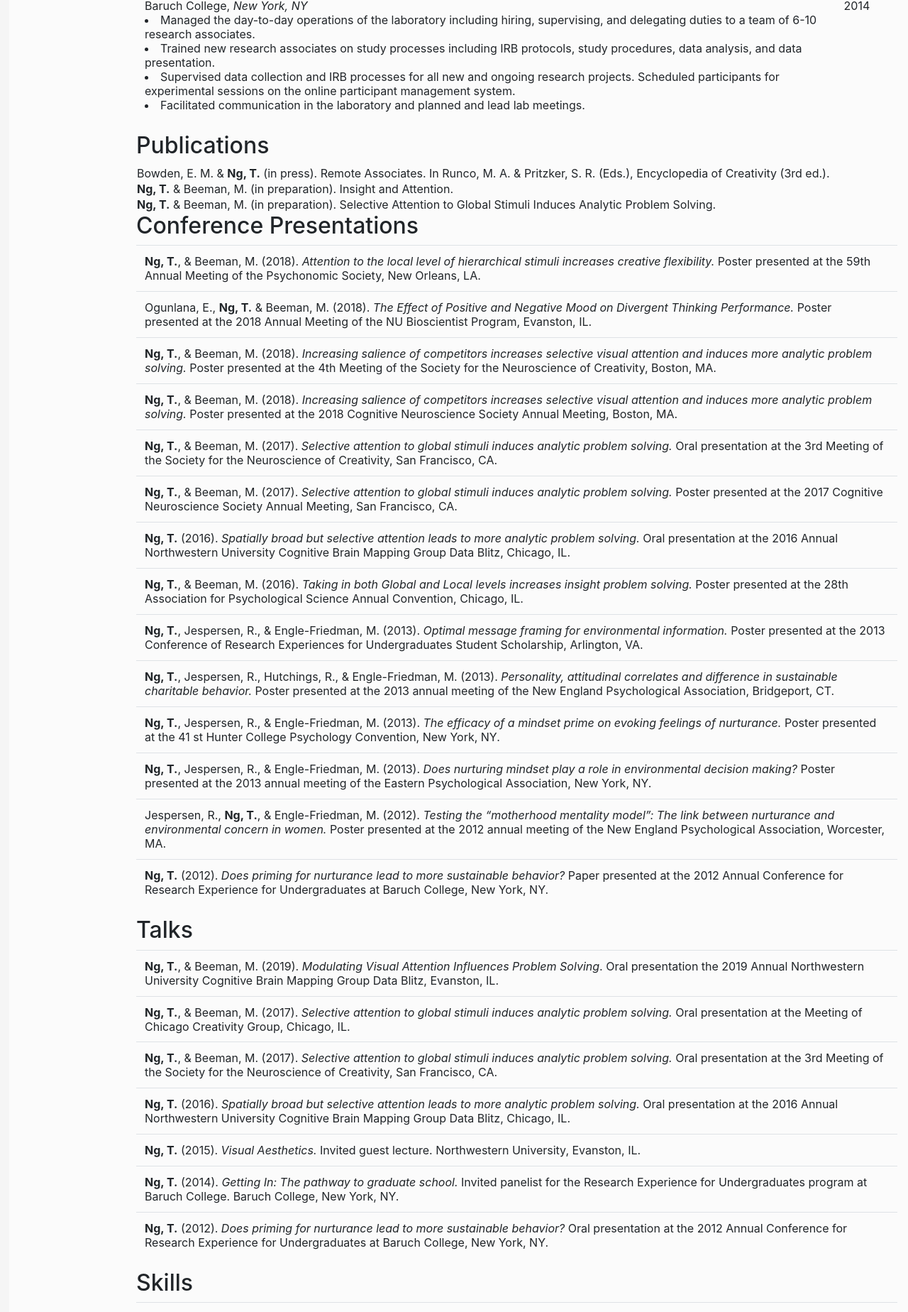
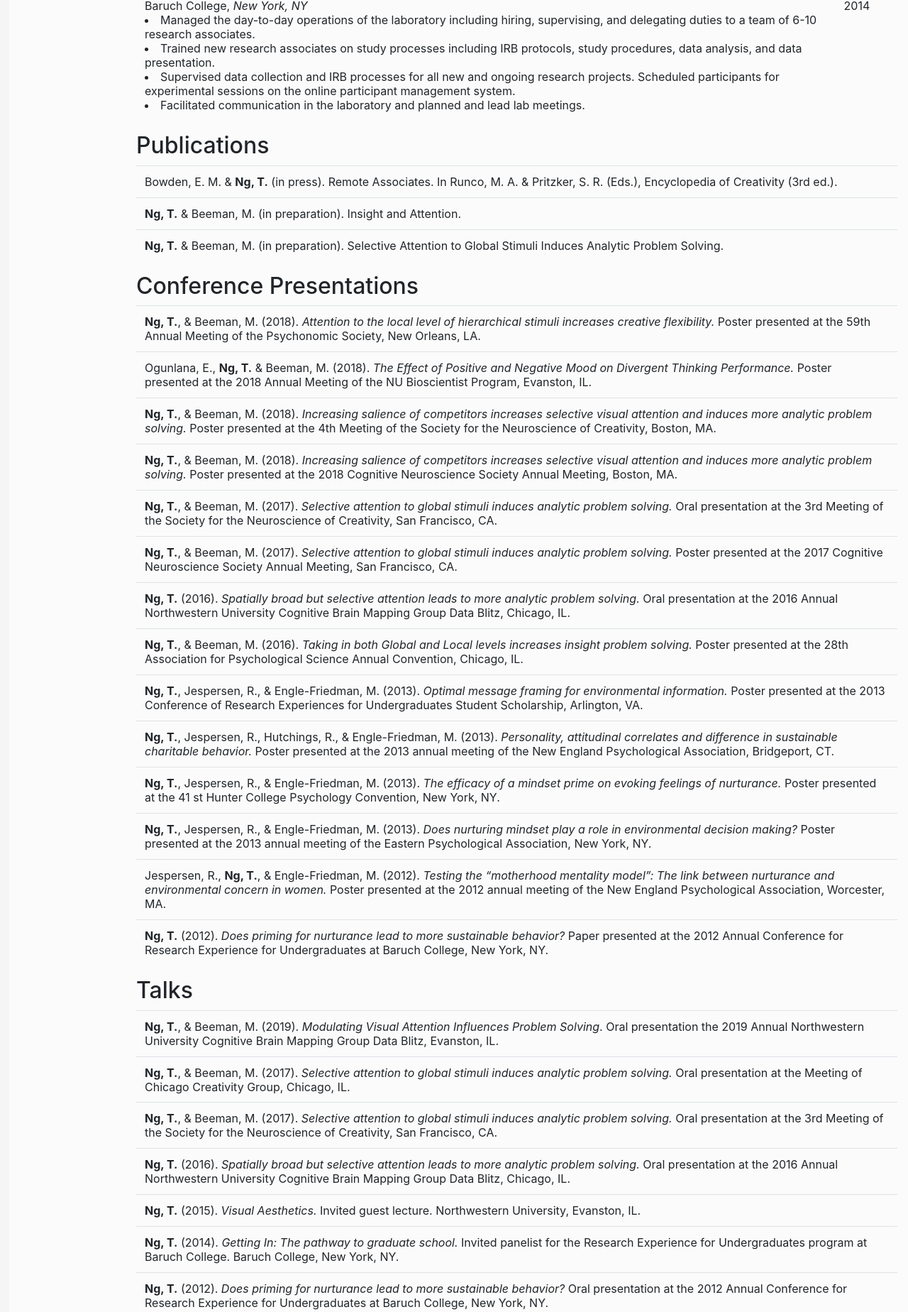
Before and after one commit to aesthetiffs/aesthetiffs.github.io, a Jekyll site: the page built from cv.html, in a window 1280 px wide. Shown: the part 1972-3820 px from the top of the page at 71% size. Built offline with Jekyll 4.4.1, drawn with Linux system fonts in a browser that asks for light colours; nearby versions of some CDN libraries; some of the changed text lies outside the part shown.

Commit message:
fixed a small error on cv page

```diff
--- a/cv.html
+++ b/cv.html
@@ -246,7 +246,7 @@ title: cv
 		<div class="row">
 			<div class="col-12 main">
 				<h2>Publications</h2>
-			<table class="tablesmaller-size">
+			<table class="table smaller-size">
 				  <tbody>
 						<tr>
 						  <td>
```
